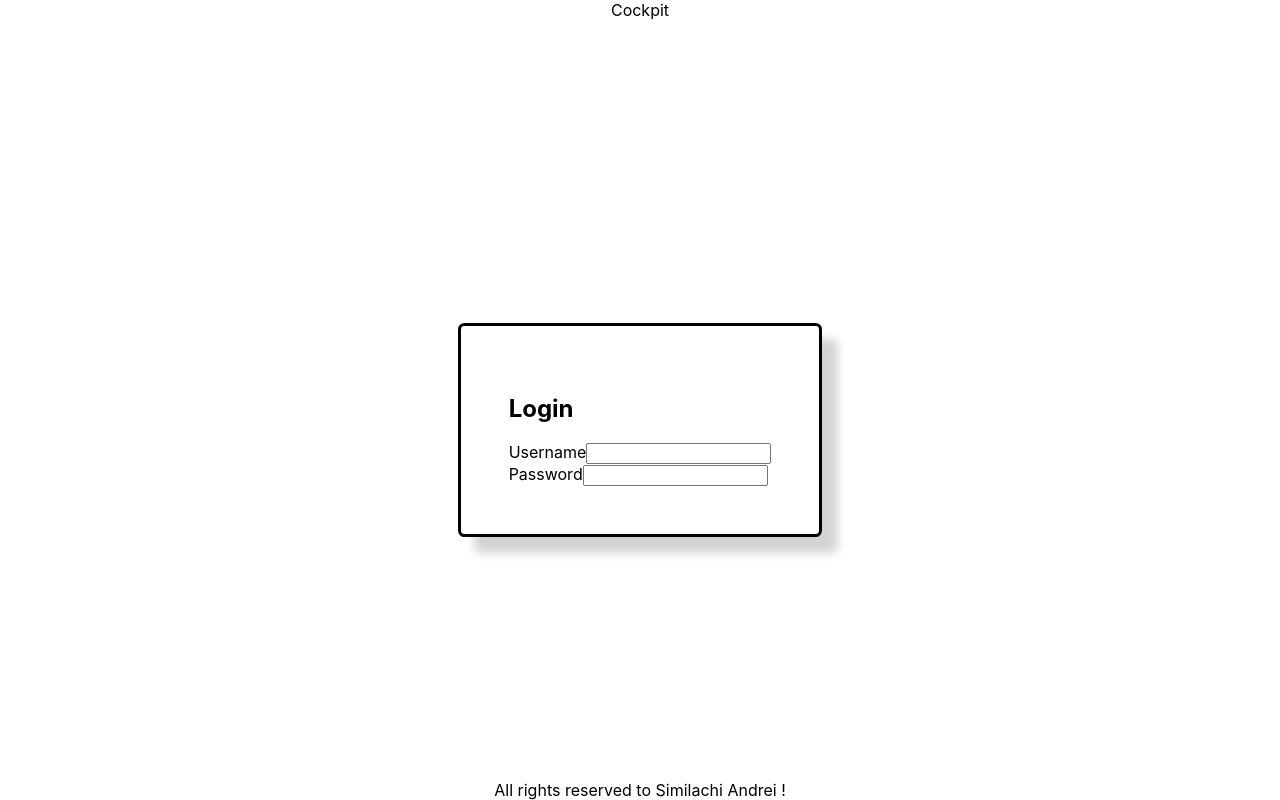
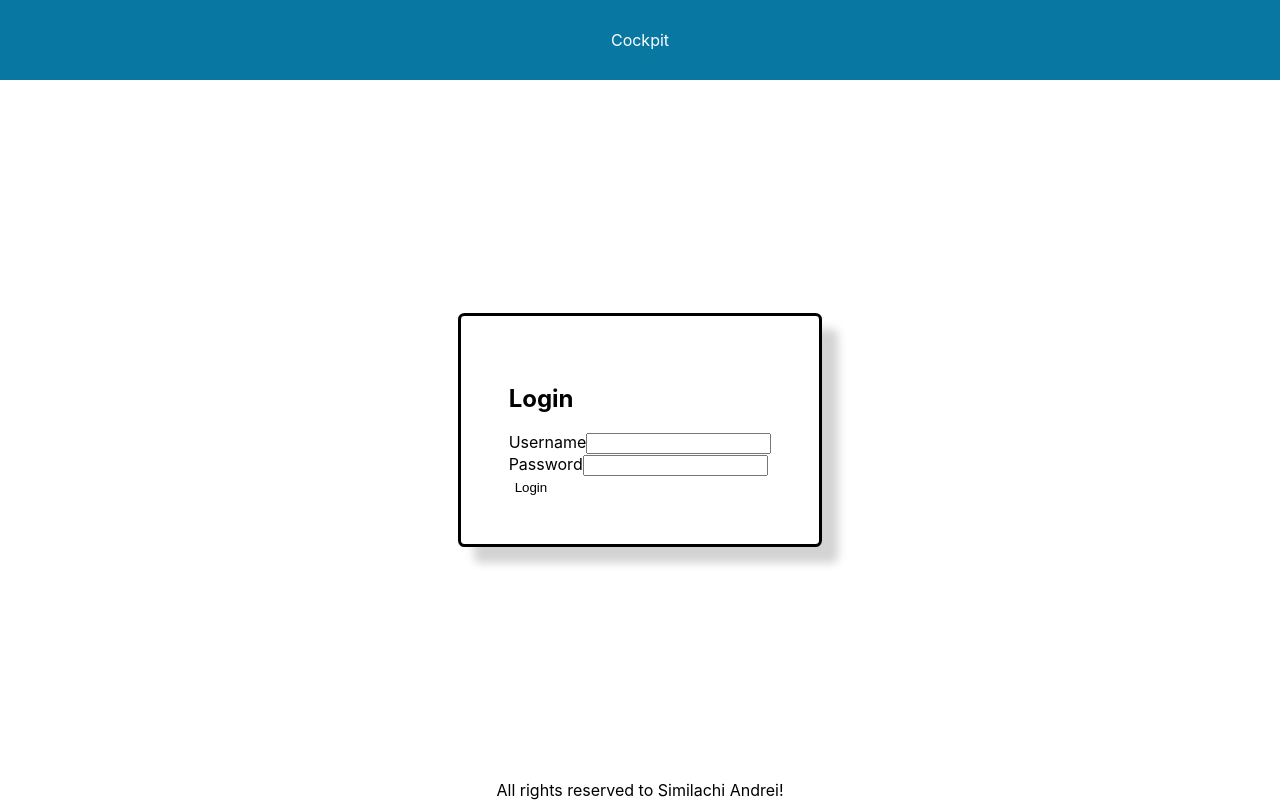
Before and after one commit to SimilachiAndrei/Server-Management-System, a React (Create React App) app in the folder frontend/: page / in a window 1280 px wide. Built offline with nearby package versions, Linux system fonts and the light colour scheme.

Commit message:
login page touch up and added router

```diff
--- a/frontend/src/App.js
+++ b/frontend/src/App.js
@@ -1,14 +1,19 @@
-import React from 'react';
-import { BrowserRouter as Router, Route, Routes } from 'react-router-dom';
+import React, { useState } from 'react';
+import { BrowserRouter as Router, Route, Routes, Navigate } from 'react-router-dom';
 import Login from './components/Login';
 import Dashboard from './components/Dashboard';
 
 function App() {
+    const [isAuthenticated, setIsAuthenticated] = useState(false);
+
     return (
         <Router>
             <Routes>
-        <Route path="/" element={<Login />} />
-        <Route path="/dashboard" element={<Dashboard />} />
+                <Route path="/" element={<Login setIsAuthenticated={setIsAuthenticated} />} />
+                <Route
+                    path="/dashboard"
+                    element={isAuthenticated ? <Dashboard /> : <Navigate to="/" />}
+                />
             </Routes>
         </Router>
     );
--- a/frontend/src/components/Login.js
+++ b/frontend/src/components/Login.js
@@ -1,32 +1,42 @@
-import React, { useState } from 'react';
-// import { useNavigate } from 'react-router-dom';
+import React from 'react';
+import { useNavigate } from 'react-router-dom';
 import '../styles/Login.css';
 
+function Login({ setIsAuthenticated }) {
+    const navigate = useNavigate();
 
-function Login() {
+    const handleSubmit = (event) => {
+        event.preventDefault();
+        // Add your login logic here (e.g., authentication)
+        // If authentication is successful, set authentication state and navigate to /dashboard
+        setIsAuthenticated(true);
+        navigate('/dashboard');
+    };
+
     return (
         <div className='page'>
             <div className='header'>
                 <div className='title'>Cockpit</div>
-                </div>
+            </div>
             <div className='content'>
                 <div className='formContainer'>
                     <h2>Login</h2>
-                    <form>
+                    <form onSubmit={handleSubmit}>
                         <div className='form-group'>
                             <label>Username</label>
-                            <input type='text'></input>
+                            <input type='text' name='username' required></input>
                         </div>
                         <div className='form-group'>
                             <label>Password</label>
-                            <input type='text'></input>
+                            <input type='password' name='password' required></input>
                         </div>
+                        <button type='submit'>Login</button>
                     </form>
                 </div>
             </div>
             <div className='footer'>
                 <div className='footer-content'>
-                    All rights reserved to Similachi Andrei !
+                    All rights reserved to Similachi Andrei!
                 </div>
             </div>
         </div>
--- a/frontend/src/styles/Login.css
+++ b/frontend/src/styles/Login.css
@@ -10,10 +10,29 @@
     max-height: 100%;
 }
 
+.content {
+    flex-grow: 1;
+    display: flex;
+    justify-content: center;
+    align-items: center;
+    width: 100%;
+}
+
+
 .formContainer {
     border: solid;
     border-radius: 0.4em;
     padding: 3rem;
-
     box-shadow: 1rem 1rem 0.6rem lightgray;
 }
+
+button {
+    border-radius: 1em;
+    background-color: white;
+    border: none;
+}
+
+button:hover{
+    background-color: var(--var3);
+    transition: 1s;
+}
--- a/frontend/src/styles/header.css
+++ b/frontend/src/styles/header.css
@@ -1,8 +1,14 @@
 @import './general.css';
 
 .header {
+    background-color: var(--var4);
     width: 100%;
     min-height: 5rem;
     display: flex;
     justify-content: center;
+    color:white;
 }
+
+.title{
+    align-self: center;
+}
```
Lines whose indentation alone changed are shown as unchanged.
